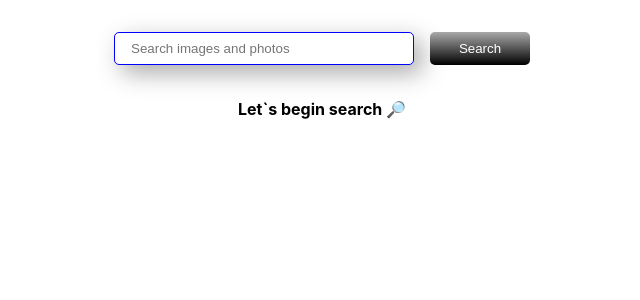
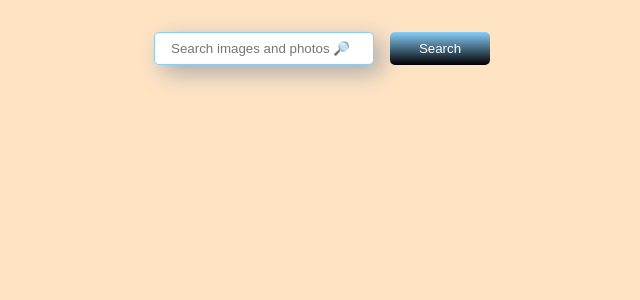
Before and after one commit to ITStupak/goit-react-hw-04, a React (Vite) app: page / in a window 1280 px wide. Shown: the top 300 px of the page, without its empty margins (318-958 px from the left). Built offline with nearby package versions, Linux system fonts and the light colour scheme.

Commit message:
finished react-hw-04

```diff
--- a/package.json
+++ b/package.json
@@ -15,6 +15,7 @@
     "modern-normalize": "^2.0.0",
     "react": "^18.3.1",
     "react-dom": "^18.3.1",
+    "react-hot-toast": "^2.4.1",
     "react-icons": "^5.2.1",
     "react-loader-spinner": "^6.1.6",
     "react-modal": "^3.16.1"
--- a/src/App.jsx
+++ b/src/App.jsx
@@ -6,6 +6,7 @@ import Loader from "./components/Loader/Loader";
 import ErrorMessage from "./components/ErrorMessage/ErrorMessage";
 import LoadMoreBtn from "./components/LoadMoreBtn/LoadMoreBtn";
 import { getPhotos } from "./apiService/gallery";
+import toast, { Toaster } from "react-hot-toast";
 import { useState, useEffect } from "react";
 
 function App() {
@@ -29,8 +30,6 @@ function App() {
         if (!results.length) {
           return setIsEmpty(true);
         }
-        console.log(results);
-
         setImages((prevImages) => [...prevImages, ...results]);
         setIsVisible(page < total_pages);
       } catch (error) {
@@ -41,6 +40,13 @@ function App() {
     };
     fetchPhotos();
   }, [page, query]);
+
+  useEffect(() => {
+    window.scrollBy({
+      top: 1000,
+      behavior: "smooth",
+    });
+  }, [images]);
 
   const handleSubmit = (value) => {
     setQuery(value);
@@ -69,7 +75,10 @@ function App() {
 
   return (
     <>
-      <SearchBar onSubmit={handleSubmit} />
+      <div>
+        <Toaster position="top-right" />
+      </div>
+      <SearchBar onSubmit={handleSubmit} toast={toast} />
       {images.length > 0 && (
         <ImageGallery images={images} openModal={openModal} />
       )}
@@ -77,9 +86,6 @@ function App() {
         <LoadMoreBtn onClick={loadMore} disabled={loading}>
           {loading ? "Loading" : "Load more"}
         </LoadMoreBtn>
-      )}
-      {!images.length && !isEmpty && (
-        <ErrorMessage textAlign="center">Let`s begin search 🔎</ErrorMessage>
       )}
       {loading && <Loader />}
       {error && (
--- a/src/components/ImageCard/ImageCard.jsx
+++ b/src/components/ImageCard/ImageCard.jsx
@@ -2,8 +2,7 @@ import css from "./ImageCard.module.css";
 
 const ImageCard = ({ image, openModal }) => {
   return (
-    <>
-      <>
+    <div className={css.imgContainer}>
       <img
         onClick={() => {
           openModal(image.urls.regular, image.alt_description);
@@ -12,8 +11,7 @@ const ImageCard = ({ image, openModal }) => {
         src={image.urls.small}
         alt={image.alt_description}
       />
-      </>
-    </>
+    </div>
   );
 };
 
--- a/src/components/ImageCard/ImageCard.module.css
+++ b/src/components/ImageCard/ImageCard.module.css
@@ -1,3 +1,8 @@
+.imgContainer {
+  display: flex;
+  height: 100%;
+  overflow: hidden;
+}
 .image {
   width: 100%;
 }
--- a/src/components/ImageGallery/ImageGallery.module.css
+++ b/src/components/ImageGallery/ImageGallery.module.css
@@ -8,10 +8,15 @@
 }
 .gItem {
   flex-basis: calc((100% - 64px) / 5);
-  height: 140px;
+
+  height: 150px;
+  border-radius: 10px;
   overflow: hidden;
-  transition: scale 250ms linear;
+  cursor: zoom-in;
+  transition: scale 250ms linear, box-shadow 250ms linear;
 }
 .gItem:hover {
   scale: 1.04;
+  border: 1px solid grey;
+  box-shadow: 0px 10px 10px 0px rgba(128, 128, 128, 1);
 }
--- a/src/components/LoadMoreBtn/LoadMoreBtn.module.css
+++ b/src/components/LoadMoreBtn/LoadMoreBtn.module.css
@@ -5,19 +5,24 @@
   margin-right: auto;
   margin-top: 40px;
 
-  color: #ffffff;
-  background-color: #87cefa;
+  color: #fff;
+  background-color: rgb(135, 206, 250);
+  background-image: linear-gradient(
+    180deg,
+    rgba(135, 206, 250, 1) 0%,
+    rgba(0, 0, 0, 1) 100%
+  );
 
-  border-radius: 8px;
+  border: none;
+  border-radius: 5px;
 
-  padding: 15px 30px;
+  padding: 12px 16px;
   text-transform: uppercase;
-  font-weight: bold;
   cursor: pointer;
-  transition: box-shadow 0.25s cubic-bezier(0.7, 0.98, 0.86, 0.98);
+  transition: box-shadow 0.25s linear;
 }
 
 .button:hover,
 .button:focus {
-  box-shadow: 0 5px 7px -1px rgba(51, 51, 51, 0.23);
+  box-shadow: 0px 10px 10px 0px rgba(128, 128, 128, 1);
 }
--- a/src/components/Loader/Loader.jsx
+++ b/src/components/Loader/Loader.jsx
@@ -1,7 +1,19 @@
-import css from "./Loader.module.css";
+import { RotatingLines } from "react-loader-spinner";
 
 const Loader = () => {
-  return <div>Loader</div>;
+  return (
+    <RotatingLines
+      visible={true}
+      height="96"
+      width="96"
+      color="grey"
+      strokeWidth="5"
+      animationDuration="0.75"
+      ariaLabel="rotating-lines-loading"
+      wrapperStyle={{}}
+      wrapperClass=""
+    />
+  );
 };
 
 export default Loader;
--- a/src/components/SearchBar/SearchBar.jsx
+++ b/src/components/SearchBar/SearchBar.jsx
@@ -1,7 +1,7 @@
 import css from "./SearchBar.module.css";
 import { useState } from "react";
 
-const SearchBar = ({ onSubmit }) => {
+const SearchBar = ({ onSubmit, toast }) => {
   const [query, setQuery] = useState("");
 
   const handleChange = (evt) => {
@@ -10,7 +10,7 @@ const SearchBar = ({ onSubmit }) => {
   const handleSubmit = (evt) => {
     evt.preventDefault();
     if (!query.trim()) {
-      return alert("Cannot be empty");
+      return toast.error("Cannot be empty");
     }
     onSubmit(query);
     setQuery("");
@@ -28,8 +28,7 @@ const SearchBar = ({ onSubmit }) => {
             name="search"
             autoComplete="off"
             autoFocus
-            placeholder="Search images and photos"
-            required
+            placeholder="Search images and photos 🔎"
           />
           <button type="submit" className={css.searchBtn}>
             Search
--- a/src/components/SearchBar/SearchBar.module.css
+++ b/src/components/SearchBar/SearchBar.module.css
@@ -8,7 +8,7 @@
   width: 100%;
 }
 .input {
-  max-width: 300px;
+  max-width: 220px;
   width: 100%;
   padding: 8px 16px;
   border: 1px solid #a9a9a9;
@@ -19,7 +19,7 @@
   border: 1px solid #000;
 }
 .input:focus {
-  border: 1px solid blue;
+  border: 1px solid rgba(135, 206, 250, 1);
   box-shadow: 8px 8px 24px 0px rgba(169, 169, 169, 1);
 }
 .searchBtn {
@@ -30,18 +30,14 @@
   border-radius: 5px;
   cursor: pointer;
   color: #fff;
-  background-color: rgba(169, 169, 169, 1);
+  background-color: rgb(135, 206, 250);
   background-image: linear-gradient(
     180deg,
-    rgba(169, 169, 169, 1) 0%,
+    rgba(135, 206, 250, 1) 0%,
     rgba(0, 0, 0, 1) 100%
   );
+  transition: box-shadow 0.25s linear;
 }
 .searchBtn:hover {
-  background-color: rgba(0, 0, 0, 1);
-  background-image: linear-gradient(
-    180deg,
-    rgba(0, 0, 0, 1) 0%,
-    rgba(169, 169, 169, 1) 100%
-  );
+  box-shadow: 0px 10px 10px 0px rgba(128, 128, 128, 1);
 }
--- a/src/index.css
+++ b/src/index.css
@@ -44,4 +44,5 @@ img {
 
 body {
   margin: 0;
+  background-color: bisque;
 }
```
Also changed, not shown: src/components/ImageModal/ImageModal.module.css (deleted), src/components/Loader/Loader.module.css (deleted), 1 other file (tests, documents, lock files or other folders). Lines whose indentation alone changed are shown as unchanged.
